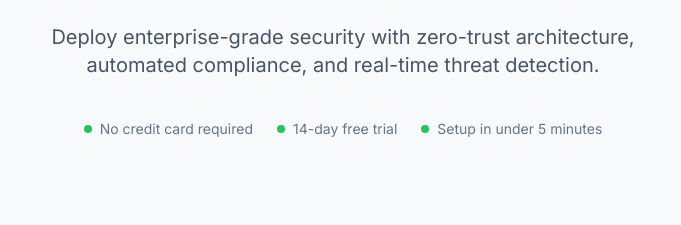
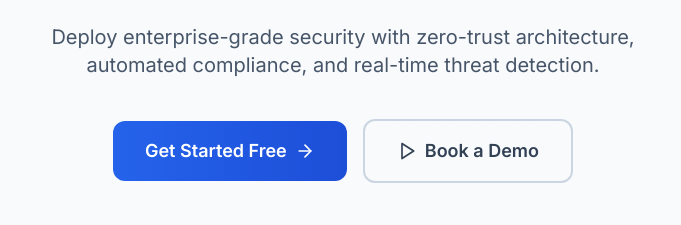
Before and after one commit to Futeur-Secure/fresh-new-online-space, a React (Vite) app: page /vault in a window 1280 px wide. Shown: the part 11085-11310 px from the top of the page, without its empty margins (297-978 px from the left). Built offline with nearby package versions, Linux system fonts and the light colour scheme; no server answers; the database is empty.

Commit message:
Add sign up button
Add a "get started" or "sign up" button to the specified section.

```diff
--- a/src/pages/FuteurVault.tsx
+++ b/src/pages/FuteurVault.tsx
@@ -1149,6 +1149,33 @@ const FuteurVault = () => {
               Deploy enterprise-grade security with zero-trust architecture, automated compliance, and real-time threat detection.
             </p>
 
+            {/* CTA Buttons */}
+            <div className="flex flex-col sm:flex-row items-center justify-center gap-4 mb-10">
+              <button
+                onClick={() => window.location.href = '/signup'}
+                className="group relative px-8 py-4 bg-gradient-to-r from-blue-600 to-blue-700 hover:from-blue-700 hover:to-blue-800 text-white rounded-xl font-semibold text-lg transition-all duration-300 hover:scale-105 hover:shadow-lg hover:shadow-blue-500/25 min-w-[200px]"
+              >
+                <span className="relative z-10 flex items-center justify-center gap-2">
+                  Get Started Free
+                  <ArrowRight className="w-5 h-5 transition-transform duration-300 group-hover:translate-x-1" />
+                </span>
+                <div className="absolute inset-0 rounded-xl bg-gradient-to-r from-blue-500 to-blue-600 opacity-0 group-hover:opacity-100 transition-opacity duration-300"></div>
+              </button>
+
+              <button
+                onClick={() => window.location.href = '/book-demo'}
+                className={`group px-8 py-4 rounded-xl font-semibold text-lg transition-all duration-300 hover:scale-105 min-w-[200px] border-2 ${
+                  isDark
+                    ? 'border-slate-600 text-slate-300 hover:border-slate-500 hover:bg-slate-800/50'
+                    : 'border-slate-300 text-slate-700 hover:border-slate-400 hover:bg-slate-50'
+                }`}
+              >
+                <span className="flex items-center justify-center gap-2">
+                  <Play className="w-5 h-5" />
+                  Book a Demo
+                </span>
+              </button>
+            </div>
 
             <div className="flex flex-col sm:flex-row items-center justify-center gap-6 text-sm">
               <div className={`flex items-center ${isDark ? 'text-slate-400' : 'text-slate-500'}`}>
```
